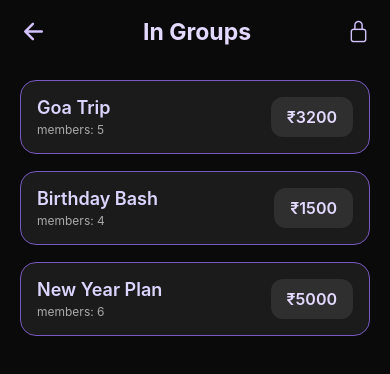
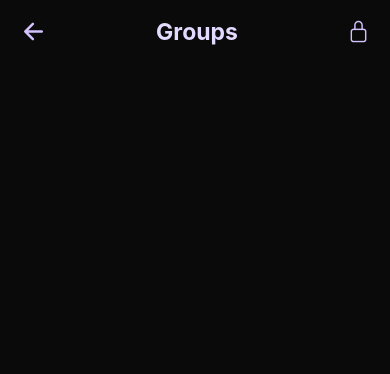
Before and after one commit to Naimish314/Vault, a React Native app: screen /Groups in a window 390 px wide. Shown: the top 374 px of the page. Built offline with nearby package versions, Linux system fonts and the light colour scheme.

Commit message:
Updated GroupsScreen and filtered out incomplete vaults

```diff
--- a/screens/GroupsScreen.js
+++ b/screens/GroupsScreen.js
@@ -1,11 +1,9 @@
-import React from 'react';
+import React, { useEffect, useState } from 'react';
 import {
-  View,
-  Text,
-  StyleSheet,
-  TouchableOpacity,
-  FlatList,
+  View, Text, StyleSheet, TouchableOpacity,
+  FlatList, Alert
 } from 'react-native';
+import AsyncStorage from '@react-native-async-storage/async-storage';
 import { Ionicons } from '@expo/vector-icons';
 import {
   widthPercentageToDP as wp,
@@ -13,42 +11,120 @@ import {
 } from 'react-native-responsive-screen';
 import { SafeAreaView } from 'react-native-safe-area-context';
 
-const mockGroups = [
-  { id: '1', name: 'Goa Trip', total: 3200, members: 5 },
-  { id: '2', name: 'Birthday Bash', total: 1500, members: 4 },
-  { id: '3', name: 'New Year Plan', total: 5000, members: 6 },
-];
+export default function GroupsScreen({ navigation }) {
+  const [vaults, setVaults] = useState([]);
 
-export default function GroupsScreen({ navigation }) {
+useEffect(() => {
+  const fetchVaults = async () => {
+    const data = await AsyncStorage.getItem('vaults');
+    if (data) {
+      const allVaults = JSON.parse(data);
+      const completeVaults = allVaults.filter(v => v?.title && v?.amount && v?.startDate && v?.endDate);
+      setVaults(completeVaults);
+    }
+  };
+
+    const unsubscribe = navigation.addListener('focus', fetchVaults);
+    return unsubscribe;
+  }, [navigation]);
+
+  const deleteVault = async (id) => {
+    Alert.alert(
+      'Delete Vault',
+      'Are you sure you want to delete this vault?',
+      [
+        { text: 'Cancel', style: 'cancel' },
+        {
+          text: 'Delete',
+          style: 'destructive',
+          onPress: async () => {
+            const updated = vaults.filter((v) => v.id !== id);
+            setVaults(updated);
+            await AsyncStorage.setItem('vaults', JSON.stringify(updated));
+          },
+        },
+      ]
+    );
+  };
+
+const renderVault = ({ item }) => {
+  if (!item?.amount || !item?.startDate || !item?.endDate) return null;
+
+  const currentDate = new Date();
+  const goalDate = new Date(item.endDate);
+  const totalMonths =
+    (goalDate.getFullYear() - new Date(item.startDate).getFullYear()) * 12 +
+    (goalDate.getMonth() - new Date(item.startDate).getMonth());
+
+  const rawAmount = item?.amount?.replace?.('₹', '') || '0';
+  const totalExpected = parseInt(rawAmount);
+
+  const contribution = parseFloat(item?.monthlyContribution?.replace?.('₹', '')) || 0;
+  const membersCount = parseInt(item.numMembers) || 1;
+  const monthsPassed =
+    (currentDate.getFullYear() - new Date(item.startDate).getFullYear()) * 12 +
+    (currentDate.getMonth() - new Date(item.startDate).getMonth());
+
+  const currentTotal = Math.min(contribution * monthsPassed * membersCount, totalExpected);
+  const progressPercent = Math.min((currentTotal / totalExpected) * 100, 100).toFixed(0);
+
+  return (
+    <View style={styles.vaultCard}>
+      <Text style={styles.vaultTitle}>{item.title}</Text>
+      <Text style={styles.info}>Goal: {item.amount}</Text>
+      <Text style={styles.info}>Members: {item.members?.length || item.numMembers}</Text>
+      <Text style={styles.info}>
+        {`Start: ${new Date(item.startDate).toDateString()} → End: ${new Date(item.endDate).toDateString()}`}
+      </Text>
+
+      <View style={styles.progressBar}>
+        <View style={[styles.progressFill, { width: `${progressPercent}%` }]} />
+      </View>
+      <Text style={styles.progressText}>{progressPercent}% Progress</Text>
+
+      <Text style={styles.info}>
+        Each pays: {item.monthlyContribution} by {item.dueDay}th of month
+      </Text>
+
+      <View style={styles.btnRow}>
+        <TouchableOpacity
+          style={styles.editBtn}
+          onPress={() => {
+            Alert.alert('Edit feature coming soon!');
+          }}
+        >
+          <Text style={styles.btnText}>Edit Vault</Text>
+        </TouchableOpacity>
+        <TouchableOpacity
+          style={styles.deleteBtn}
+          onPress={() => deleteVault(item.id)}
+        >
+          <Text style={styles.btnText}>Delete</Text>
+        </TouchableOpacity>
+      </View>
+    </View>
+  );
+};
+
+
   return (
     <SafeAreaView style={styles.safeArea}>
       <View style={styles.container}>
-        {/* Top header */}
+        {/* Header */}
         <View style={styles.headerContainer}>
           <TouchableOpacity onPress={() => navigation.goBack()}>
             <Ionicons name="arrow-back-outline" size={wp('7%')} color="#D4C2FF" />
           </TouchableOpacity>
-          <Text style={styles.header}>In Groups</Text>
+          <Text style={styles.header}>Groups</Text>
           <Ionicons name="lock-closed-outline" size={wp('6%')} color="#D4C2FF" />
         </View>
 
-        {/* Group List */}
+        {/* Vault List */}
         <FlatList
-          data={mockGroups}
+          data={vaults}
           keyExtractor={(item) => item.id}
-          renderItem={({ item }) => (
-            <View style={styles.groupCard}>
-              <View style={styles.groupLeft}>
-                <Text style={styles.groupName}>{item.name}</Text>
-                <Text style={styles.membersText}>members: {item.members}</Text>
-              </View>
-              <View style={styles.amountBox}>
-                <Text style={styles.amountText}>₹{item.total}</Text>
-              </View>
-            </View>
-          )}
+          renderItem={renderVault}
           contentContainerStyle={{ paddingBottom: hp('3%') }}
-          style={{ flexGrow: 1 }}
         />
       </View>
     </SafeAreaView>
@@ -76,37 +152,62 @@ const styles = StyleSheet.create({
     color: '#E4D9FF',
     fontWeight: '700',
   },
-  groupCard: {
-    flexDirection: 'row',
-    justifyContent: 'space-between',
+  vaultCard: {
     backgroundColor: '#1B1B1B',
     borderRadius: wp('4%'),
     padding: wp('4%'),
-    marginBottom: hp('2%'),
+    marginBottom: hp('2.5%'),
     borderColor: '#7A58C1',
     borderWidth: 1,
   },
-  groupLeft: {
+  vaultTitle: {
+    fontSize: wp('5%'),
+    fontWeight: '700',
+    color: '#DCD6FF',
+    marginBottom: hp('1%'),
+  },
+  info: {
+    color: '#AAA',
+    fontSize: wp('3.7%'),
+    marginBottom: hp('0.6%'),
+  },
+  progressBar: {
+    height: hp('1.3%'),
+    backgroundColor: '#333',
+    borderRadius: wp('2%'),
+    overflow: 'hidden',
+    marginVertical: hp('1%'),
+  },
+  progressFill: {
+    backgroundColor: '#AD99FF',
+    height: '100%',
+  },
+  progressText: {
+    color: '#AD99FF',
+    fontWeight: '600',
+    marginBottom: hp('1%'),
+  },
+  btnRow: {
+    flexDirection: 'row',
+    justifyContent: 'space-between',
+    gap: wp('3%'),
+    marginTop: hp('1.5%'),
+  },
+  editBtn: {
     flex: 1,
+    backgroundColor: '#5A3C9A',
+    padding: hp('1.2%'),
+    borderRadius: wp('3%'),
+    alignItems: 'center',
   },
-  groupName: {
-    fontSize: wp('4.5%'),
-    color: '#DCD6FF',
-    fontWeight: '600',
+  deleteBtn: {
+    flex: 1,
+    backgroundColor: '#3A234F',
+    padding: hp('1.2%'),
+    borderRadius: wp('3%'),
+    alignItems: 'center',
   },
-  membersText: {
-    color: '#AAA',
-    fontSize: wp('3.2%'),
-    marginTop: hp('0.5%'),
-  },
-  amountBox: {
-    backgroundColor: '#2F2F2F',
-    borderRadius: wp('3%'),
-    paddingVertical: hp('0.8%'),
-    paddingHorizontal: wp('4%'),
-    justifyContent: 'center',
-  },
-  amountText: {
+  btnText: {
     color: '#E4D9FF',
     fontWeight: '600',
     fontSize: wp('4%'),
```
